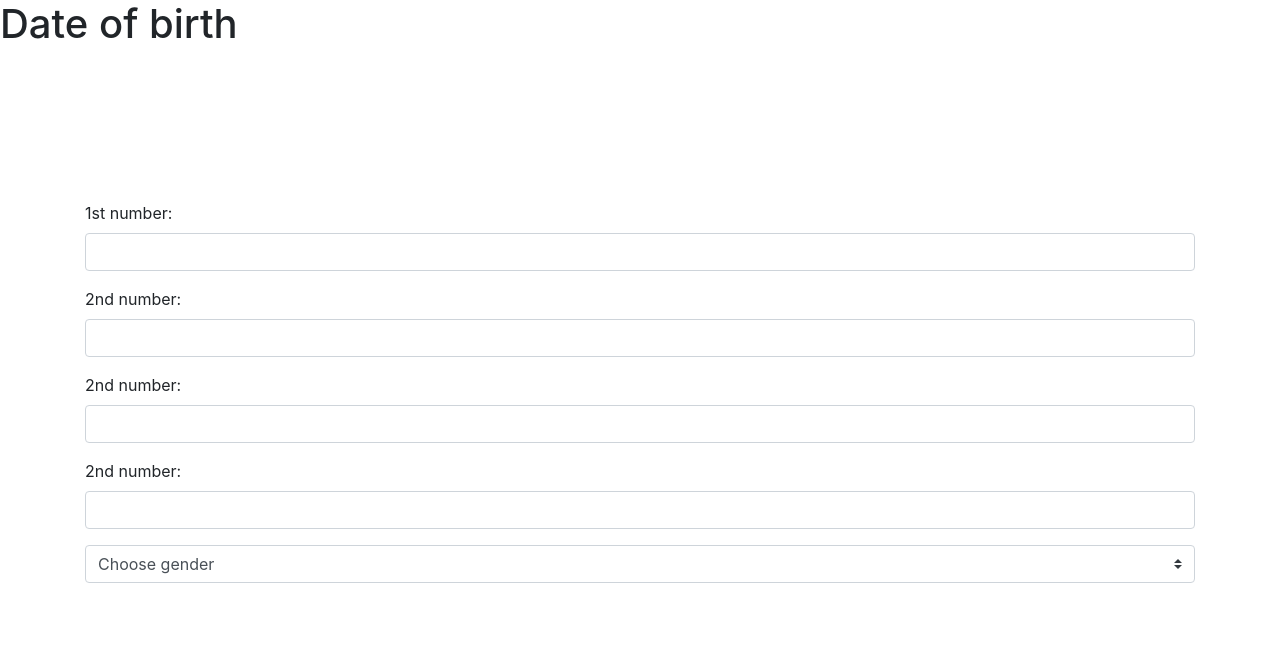
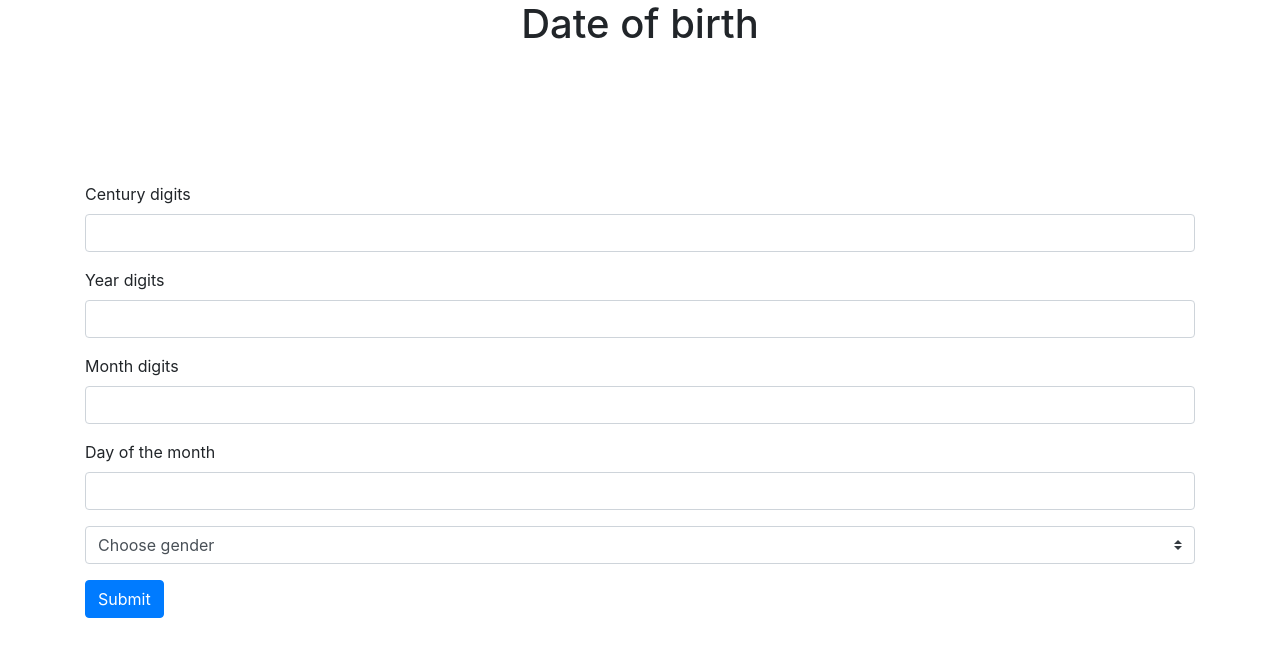
Before and after one commit to Makena-Maryann/Akan-name, a plain HTML site: page akan.html in a window 1280 px wide. Drawn offline with nearby package versions, Linux system fonts and the light colour scheme; files that its build step writes are made by us from their sources.

Commit message:
Added a button to the form

```diff
--- a/js/akan.html
+++ b/akan.html
@@ -15,23 +15,23 @@
   <body>
     <!--Form-->
 
-    <h1>Date of birth</h1>
+    <h1 class="title">Date of birth</h1>
     <div class="container birthday">
       <form id="add">
         <div class="form-group">
-          <label for="add1">1st number:</label>
+          <label for="add1">Century digits</label>
           <input id="add1" class="form-control" type="text" />
         </div>
         <div class="form-group">
-          <label for="add2">2nd number:</label>
+          <label for="add2">Year digits</label>
           <input id="add2" class="form-control" type="text" />
         </div>
         <div class="form-group">
-          <label for="add2">2nd number:</label>
+          <label for="add2">Month digits</label>
           <input id="add2" class="form-control" type="text" />
         </div>
         <div class="form-group">
-          <label for="add2">2nd number:</label>
+          <label for="add2">Day of the month</label>
           <input id="add2" class="form-control" type="text" />
         </div>
         <div class="form-group">
@@ -41,6 +41,7 @@
             <option value="2">Male</option>
           </select>
         </div>
+        <button type="submit" class="btn btn-primary">Submit</button>
       </form>
     </div>
     <!--javascript-->
--- a/css/styles.css
+++ b/css/styles.css
@@ -29,6 +29,10 @@ ul li {
 }
 
 /*Styling for Akan.html*/
+.title {
+  text-align: center;
+}
+
 .birthday {
   position: absolute;
   left: 50%;
```
